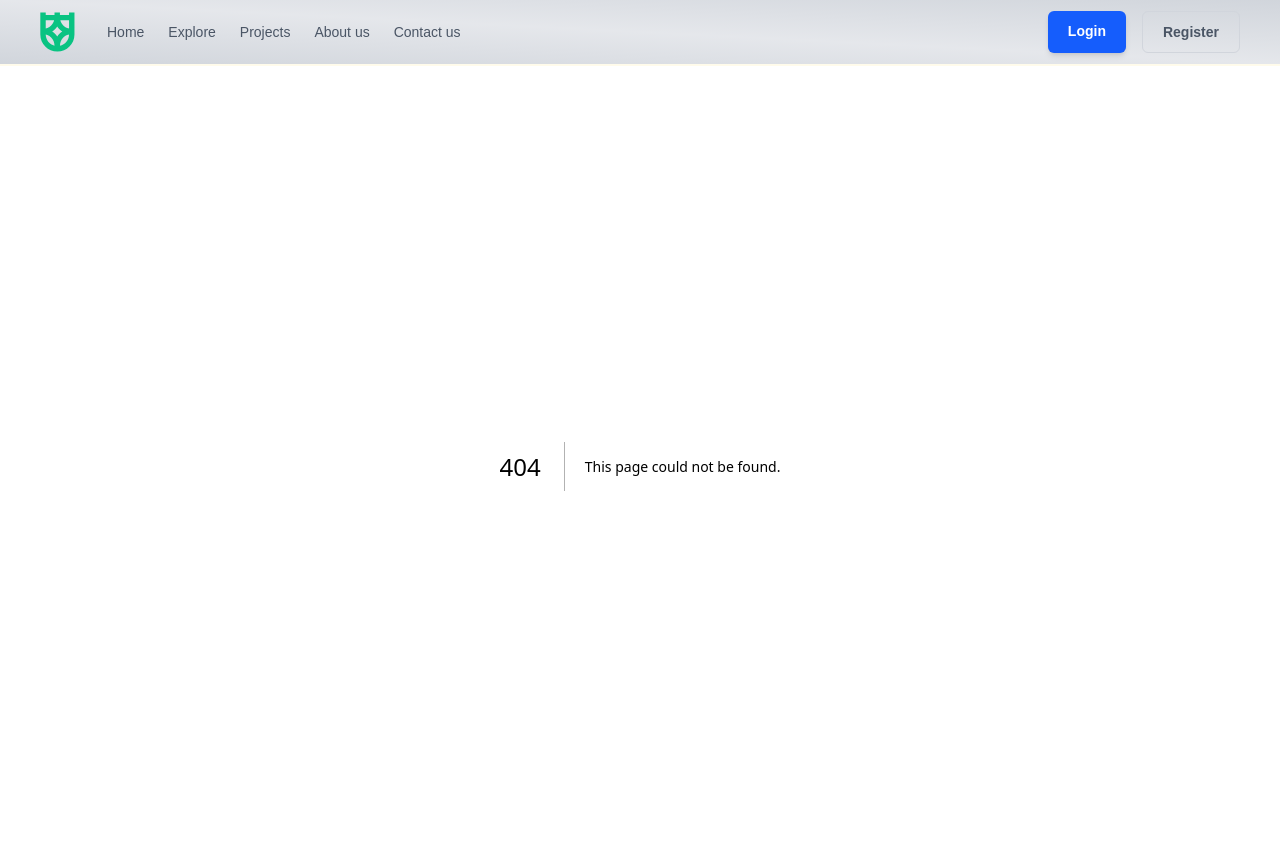
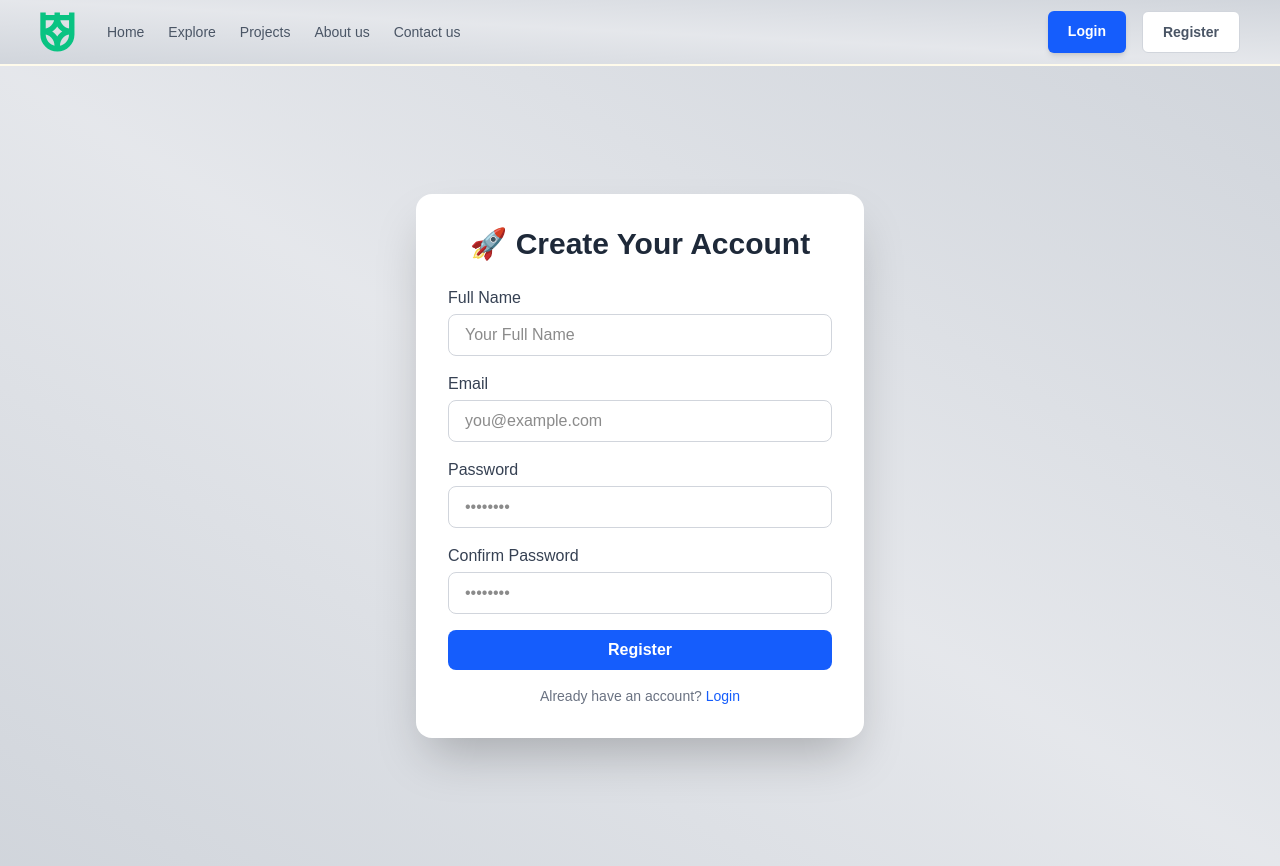
Before and after one commit to SaedAbbas/e-commerce-Nextjs, a Next.js app: page /register in a window 1280 px wide. Before the commit this address had no page. Built offline with nearby package versions, Linux system fonts and the light colour scheme; a web font is replaced by a local one.

Commit message:
last changes

```diff
--- a/src/Compenets/Header.js
+++ b/src/Compenets/Header.js
@@ -30,19 +30,19 @@ const Header = () => {
           {/* Buttons */}
           <div className="flex items-center gap-4">
             <div className="sm:flex sm:gap-4">
-              <a
+              <Link
                 className="block rounded-md bg-blue-600 px-5 py-2.5 text-sm font-semibold text-white shadow-md transition-all duration-300 hover:bg-blue-700 active:scale-95"
-                href="#"
+                href="/login"
               >
                 Login
-              </a>
+              </Link>
 
-              <a
-                className="hidden rounded-md border border-gray-300 px-5 py-2.5 text-sm font-semibold text-gray-600 transition-all duration-300 hover:bg-gray-100 hover:text-gray-900 active:scale-95 sm:block"
-                href="#"
+              <Link
+                className="hidden rounded-md border border-gray-300 px-5 py-2.5 text-sm font-semibold text-gray-600 transition-all duration-300 bg-white hover:text-gray-700 active:scale-95 sm:block"
+                href="/register"
               >
                 Register
-              </a>
+              </Link>
             </div>
 
             {/* Mobile Menu Button */}
--- a/src/Compenets/ProudctSection.js
+++ b/src/Compenets/ProudctSection.js
@@ -13,6 +13,7 @@ const ProudctSection = () => {
   const getLatestProducts = () => {
     ProductAPIs.getLatestProducts().then((res) => {
       setProducts(res.data.data);
+      console.log(res)
     });
   };
 
--- /dev/null
+++ b/src/app/(Auth)/login/page.js
@@ -0,0 +1,45 @@
+import Link from 'next/link';
+import React from 'react'
+
+const Login = () => {
+    return (
+        <div className="min-h-screen flex items-center justify-center bg-gradient-to-r from-gray-300 gray-200 to-gray-300">
+          <div className="bg-white rounded-2xl shadow-2xl p-8 w-full max-w-md animate-fade-in">
+            <h2 className="text-3xl font-bold text-center text-gray-800 mb-6">
+              👋 Welcome Back!
+            </h2>
+            <form className="space-y-4">
+              <div>
+                <label className="block text-gray-700 font-medium mb-1">Email</label>
+                <input
+                  type="email"
+                  placeholder="you@example.com"
+                  className="w-full px-4 py-2 rounded-lg border border-gray-300 focus:outline-none focus:ring-2 focus:ring-blue-500"
+                />
+              </div>
+              <div>
+                <label className="block text-gray-700 font-medium mb-1">Password</label>
+                <input
+                  type="password"
+                  placeholder="••••••••"
+                  className="w-full px-4 py-2 rounded-lg border border-gray-300 focus:outline-none focus:ring-2 focus:ring-blue-500"
+                />
+              </div>
+              <button
+                type="submit"
+                className="w-full bg-blue-600 hover:bg-blue-700 text-white font-semibold py-2 px-4 rounded-lg transition duration-300"
+              >
+                Login
+              </button>
+            </form>
+
+
+            <h3 className="text-center text-sm text-gray-500 mt-4">
+              Don't have an account? <Link href='/register' className="text-blue-600 font-medium hover:underline">Sign up</Link>
+            </h3>
+          </div>
+        </div>
+      );
+}
+
+export default Login
--- /dev/null
+++ b/src/app/(Auth)/register/page.js
@@ -0,0 +1,63 @@
+import Link from 'next/link';
+import React from 'react'
+
+const Register = () => {
+  return (
+    <div className="min-h-screen flex items-center justify-center bg-gradient-to-tr from-gray-300 via-gray-200 to-gray-300">
+      <div className="bg-white rounded-2xl shadow-2xl p-8 w-full max-w-md animate-fade-in">
+        <h2 className="text-3xl font-bold text-center text-gray-800 mb-6">
+          🚀 Create Your Account
+        </h2>
+        <form className="space-y-4">
+          <div>
+            <label className="block text-gray-700 font-medium mb-1">Full Name</label>
+            <input
+              type="text"
+              placeholder="Your Full Name"
+              className="w-full px-4 py-2 rounded-lg border border-gray-300 focus:outline-none focus:ring-2 focus:ring-blue-500"
+            />
+          </div>
+          <div>
+            <label className="block text-gray-700 font-medium mb-1">Email</label>
+            <input
+              type="email"
+              placeholder="you@example.com"
+              className="w-full px-4 py-2 rounded-lg border border-gray-300 focus:outline-none focus:ring-2 focus:ring-blue-500"
+            />
+          </div>
+          <div>
+            <label className="block text-gray-700 font-medium mb-1">Password</label>
+            <input
+              type="password"
+              placeholder="••••••••"
+              className="w-full px-4 py-2 rounded-lg border border-gray-300 focus:outline-none focus:ring-2 focus:ring-blue-500"
+            />
+          </div>
+          <div>
+            <label className="block text-gray-700 font-medium mb-1">Confirm Password</label>
+            <input
+              type="password"
+              placeholder="••••••••"
+              className="w-full px-4 py-2 rounded-lg border border-gray-300 focus:outline-none focus:ring-2 focus:ring-blue-500"
+            />
+          </div>
+          <button
+            type="submit"
+            className="w-full bg-blue-600 hover:bg-blue-700 text-white font-semibold py-2 px-4 rounded-lg transition duration-300"
+          >
+            Register
+          </button>
+        </form>
+
+        <p className="text-center text-sm text-gray-500 mt-4">
+          Already have an account?{" "}
+          <Link href="/login" className="text-blue-600 font-medium hover:underline">
+            Login
+          </Link>
+        </p>
+      </div>
+    </div>
+  );
+    }
+
+export default Register
--- a/src/app/globals.css
+++ b/src/app/globals.css
@@ -22,6 +22,14 @@
     --foreground: #ededed;
   }
 }
+@keyframes fade-in {
+  from { opacity: 0; transform: translateY(10px); }
+  to { opacity: 1; transform: translateY(0); }
+}
+
+.animate-fade-in {
+  animation: fade-in 0.8s ease-out;
+}
 
 
 
--- a/src/app/product-details/[productID]/page.js
+++ b/src/app/product-details/[productID]/page.js
@@ -2,7 +2,7 @@
 import BreadCrumb from "@/Compenets/BreadCrumb";
 import ProductAPIs from "@/utils/ProductAPIs";
 import React, { useEffect, useState } from "react";
-import ProductInfo from "../(compenets)/ProductInfo";
+import ProductInfo from "../_compenets/ProductInfo";
 import Image from "next/image";
 import ProductItem from "@/Compenets/ProductItem";
 import { usePathname } from "next/navigation";
--- /dev/null
+++ b/src/pagesLogic/RegisterLogic.js
@@ -0,0 +1,30 @@
+import React, { useState } from 'react'
+
+const RegisterLogic = () => {
+
+    const [name, setName] = useState('')
+    const [email, setEmail] = useState('')
+    const [phone, setPhone] = useState('')
+    const [password, setPassword] = useState('')
+    const [confirmPassword, setConfirmPassword] = useState('')
+    const [loading, setLoading] = useState(true)
+
+    const onChangeName = (e) => {
+        setName(e.target.value)
+    }
+    const onChangeEmail = (e) => {
+        setEmail(e.target.value)
+    }
+    const onChangePhone = (e) => {
+        setPhone(e.target.value)
+    }
+    const onChangePassword = (e) => {
+        setPassword(e.target.value)
+    }
+    const onChangeConfirmPassword = (e) => {
+        setConfirmPassword(e.target.value)
+    }
+
+}
+
+export default RegisterLogic
--- a/src/utils/ProductAPIs.js
+++ b/src/utils/ProductAPIs.js
@@ -1,14 +1,14 @@
-const { default: axiosClient } = require("./axiosClient");
+import axiosClient from "./axiosClient";
 
 const getLatestProducts = () => {
-  return axiosClient.get("/api/products?populate=*");
+  return axiosClient.get("api/products?populate=*");
 };
 
 const getProductById = (id) => {
-  return axiosClient.get(`/api/products?filters[id][$eq]=${id}&populate=*`)
+  return axiosClient.get(`api/products?filters[id][$eq]=${id}&populate=*`)
 };
 const getProductsByCategory = (catName) => {
-  return axiosClient.get(`/api/products?filters[category][$eq]=${catName}&populate=*`)
+  return axiosClient.get(`api/products?filters[category][$eq]=${catName}&populate=*`)
 };
 
 export default {
--- a/src/utils/axiosClient.js
+++ b/src/utils/axiosClient.js
@@ -1,14 +1,13 @@
 import axios from "axios";
 
-const apiKey = process.env.NEXT_PUBLIC_REST_API_KEY;
-const apiUrl = process.env.STRABI_API_TOKEN;
-console.log('saed',apiUrl);
+const apiKey = process.env.NEXT_PUBLIC_STRAPI_TOKEN;
+const apiUrl = process.env.NEXT_PUBLIC_STRAPI_API_URL;
 
 
 const axiosClient = axios.create({
   baseURL: apiUrl,
   headers: {
-    Authorization: `Bearer ${process.env.STRABI_API_TOKEN}`,
+    Authorization: `Bearer ${apiKey}`,
   },
   params: {
     apiKey: apiKey,
--- /dev/null
+++ b/src/utils/hooks/useInsertData.js
@@ -0,0 +1,12 @@
+import apiUrl from "../axiosClient"
+
+const useInserData = async (url,params) => {
+    const Config = {
+        headers:{
+            Authorization : `Bearer ${process.env.NEXT_PUBLIC_STRAPI_TOKEN}`,
+        }
+    }
+    const res = await apiUrl.post(url,params,Config)
+    return res
+
+}
```
Also changed, not shown: src/app/product-details/_compenets/ProductInfo.js (renamed from src/app/product-details/(compenets)/ProductInfo.js), src/pagesLogic/loginLogic.js (added).
